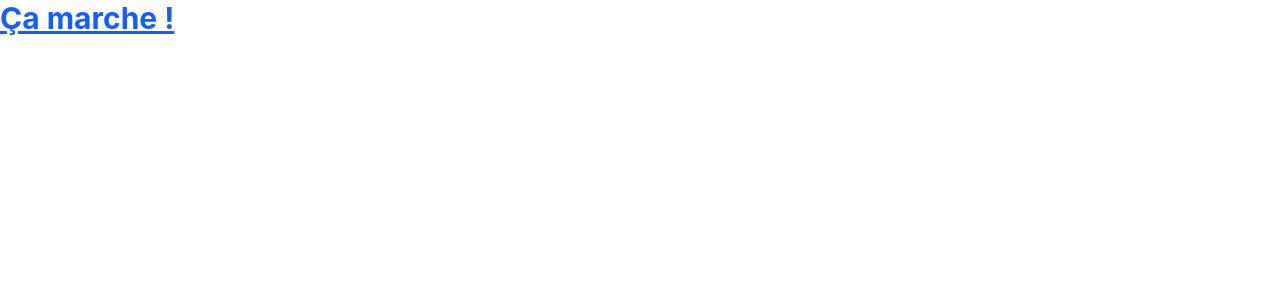
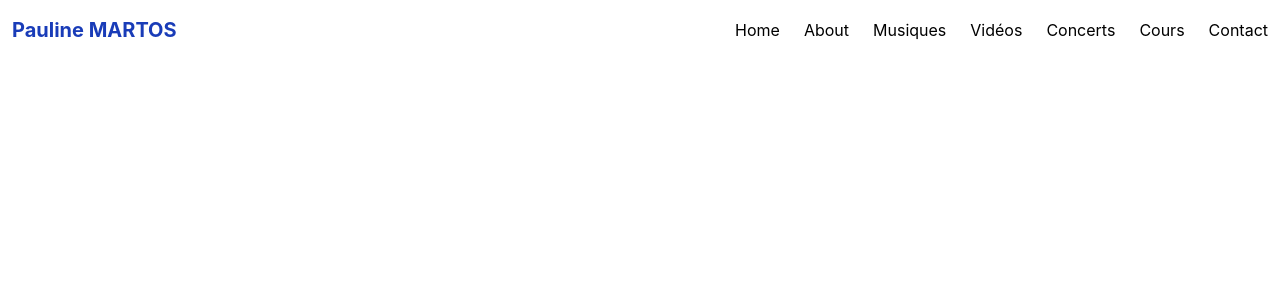
Before and after one commit to Pawnee33/Site-Vitrine, a React (Vite) app: page / in a window 1280 px wide. Shown: the top 300 px of the page. Built offline with nearby package versions, Linux system fonts and the light colour scheme.

Commit message:
feat: ajoute le Header avec navigation horizontale

```diff
--- a/src/App.jsx
+++ b/src/App.jsx
@@ -1,8 +1,8 @@
+import Header from "./components/Header"
+
 function App() {
   return (
-    <h1 className="text-3xl font-bold text-blue-600 underline">
-      Ça marche !
-    </h1>
+    <div><Header /></div>
   )
 }
 
--- /dev/null
+++ b/src/components/Header.jsx
@@ -0,0 +1,20 @@
+function Header() {
+    return(
+        <header>
+          <div className="flex justify-between items-center py-4 px-3">
+            <span className="text-xl font-bold text-blue-800">Pauline MARTOS</span>
+            <ul className="flex gap-6">
+              <li><a href="#home">Home</a></li>
+              <li><a href="#about">About</a></li>
+              <li><a href="#musiques">Musiques</a></li>
+              <li><a href="#videos">Vidéos</a></li>
+              <li><a href="#concerts">Concerts</a></li>
+              <li><a href="#cours">Cours</a></li>
+              <li><a href="#contact">Contact</a></li>
+            </ul>
+          </div>
+        </header>
+    )
+}
+
+export default Header
--- a/vite.config.js
+++ b/vite.config.js
@@ -5,6 +5,9 @@ import tailwindcss from '@tailwindcss/vite'
 export default defineConfig({
   plugins: [
     react(),
-    tailwindcss,
+    tailwindcss(),
   ],
+  server: {
+    port: 5417,
+  },
 })
```
